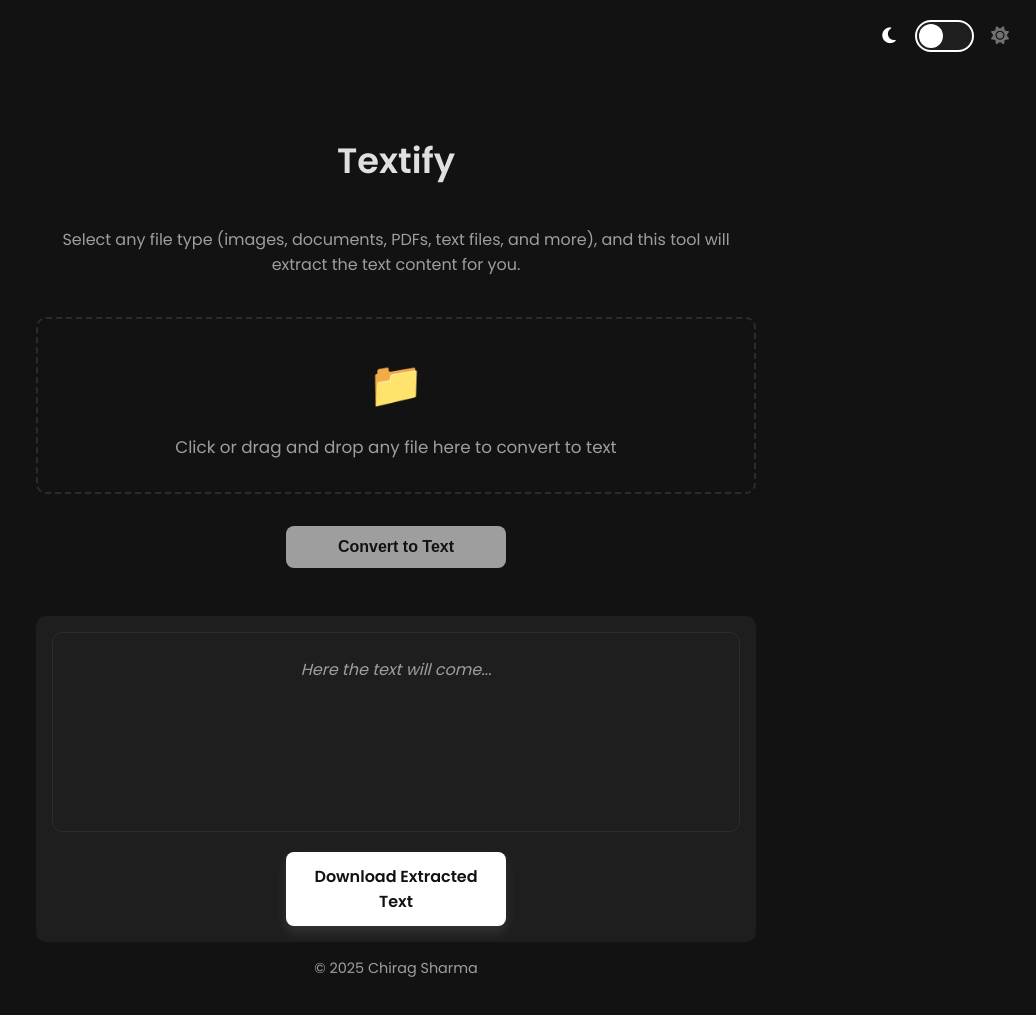
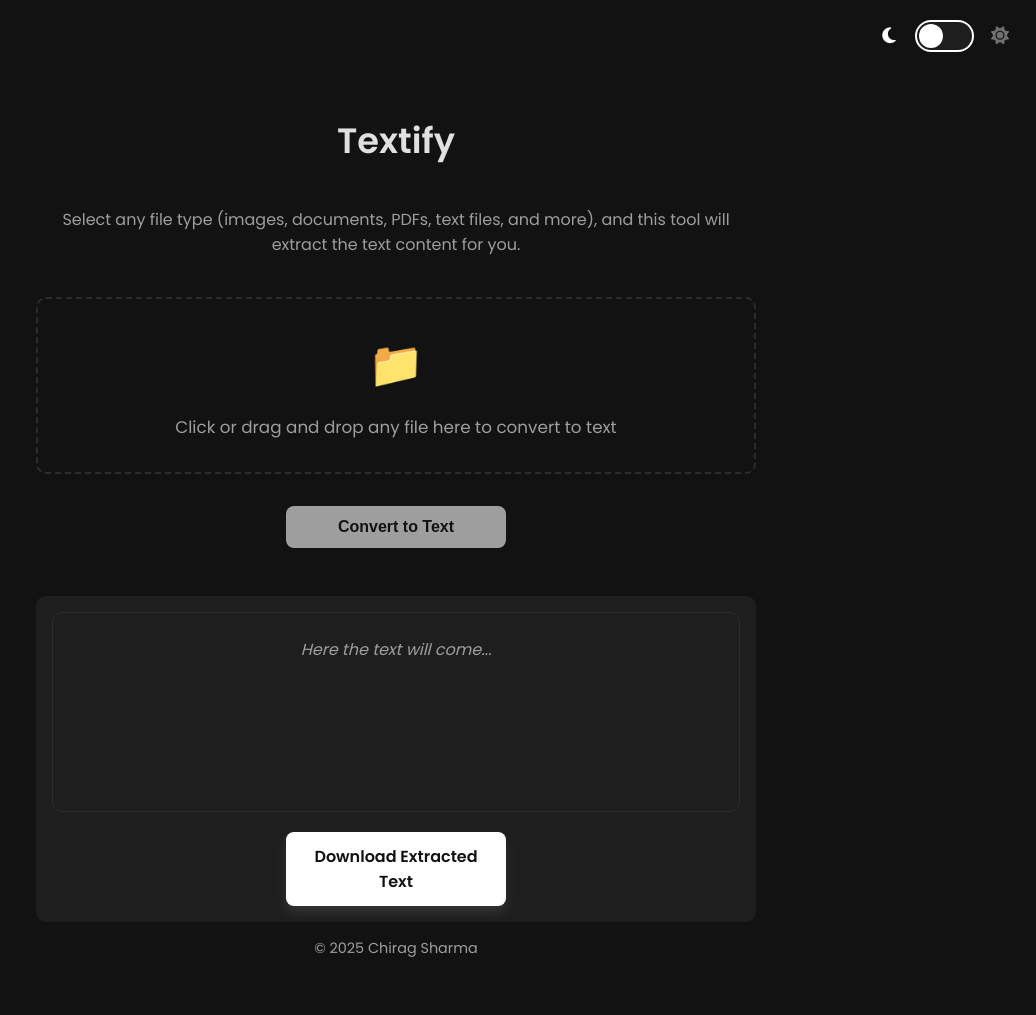
Before and after one commit to yeschirag/textify, a Flask app: page / in a window 1280 px wide. Shown: the whole page, without its empty margins (244-1280 px from the left). After the commit the page ends 957 px from the top, so only its background shows below. Run offline with Flask 3, Linux system fonts and the light colour scheme; some libraries are stand-ins or nearby versions.

Commit message:
padding fix

```diff
--- a/static/css/styles.css
+++ b/static/css/styles.css
@@ -42,6 +42,7 @@ body {
   align-items: center;
   transition: background 0.3s ease, color 0.3s ease;
   position: relative;
+  padding-top : 0;
 }
 .theme-switch {
   position: fixed;
```
